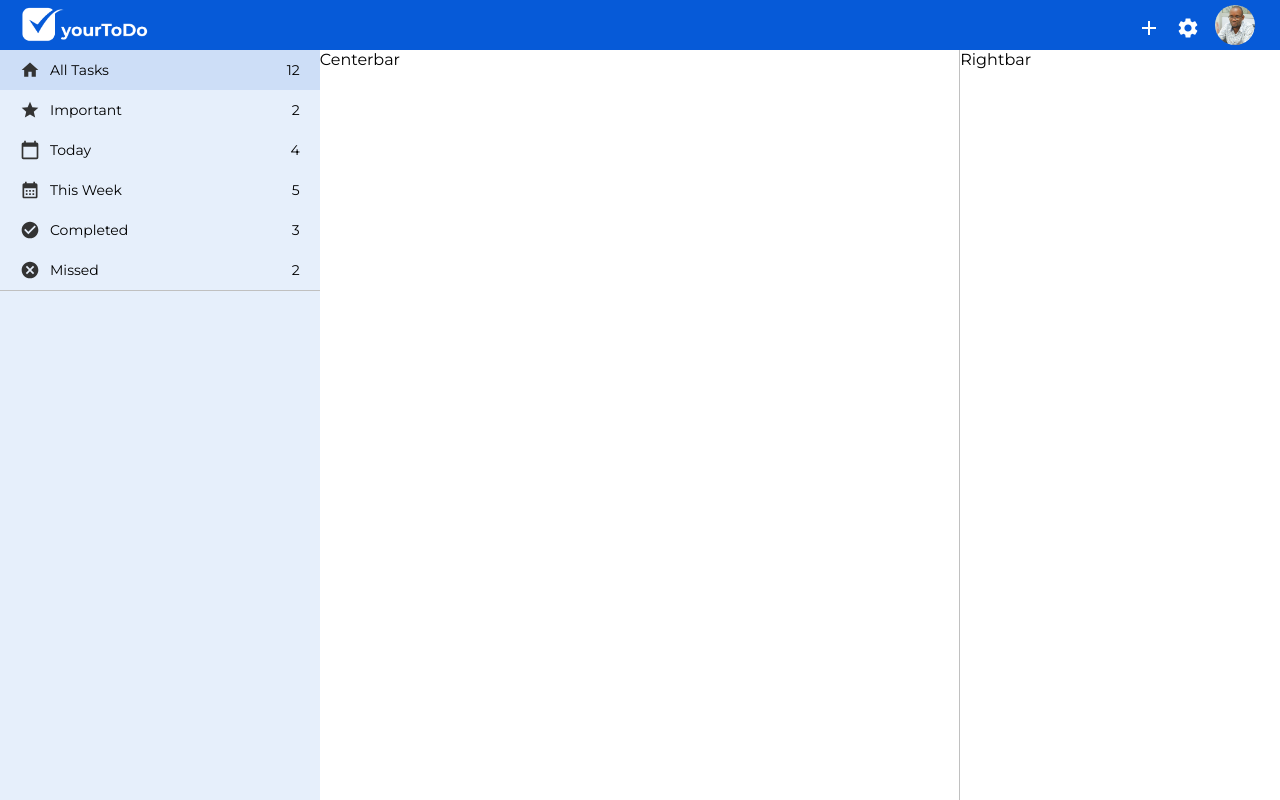
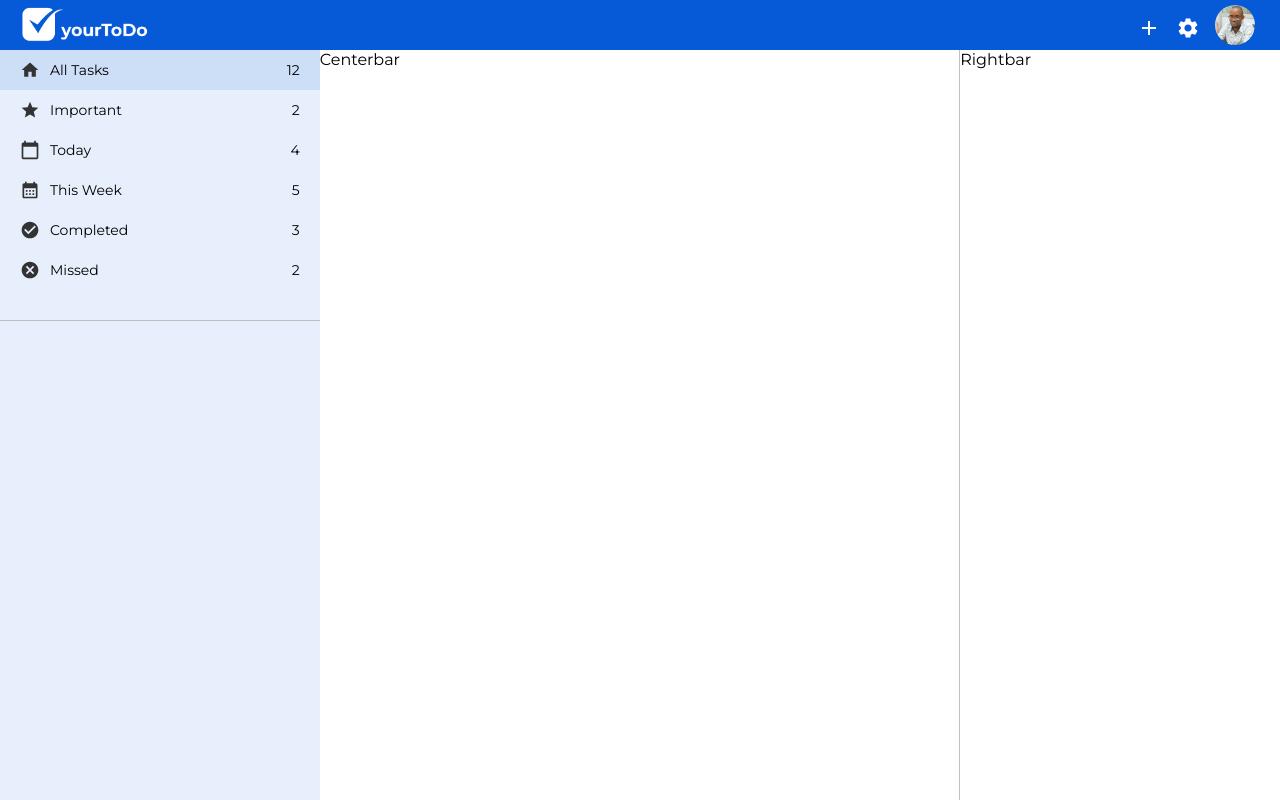
Before and after one commit to namakula-josephine/to-do-app, a React (Create React App) app: page / in a window 1280 px wide. Built offline with nearby package versions, Linux system fonts and the light colour scheme.

Commit message:
Added border separation

```diff
--- a/src/components/menubar/Menubar.css
+++ b/src/components/menubar/Menubar.css
@@ -5,7 +5,7 @@
 }
 
 .menuBarList {
-  padding: 0;
+  padding: 0 0 30px 0;
   margin: 0;
   list-style: none;
   border-bottom: 0.5px solid #c0c0c0;
```
